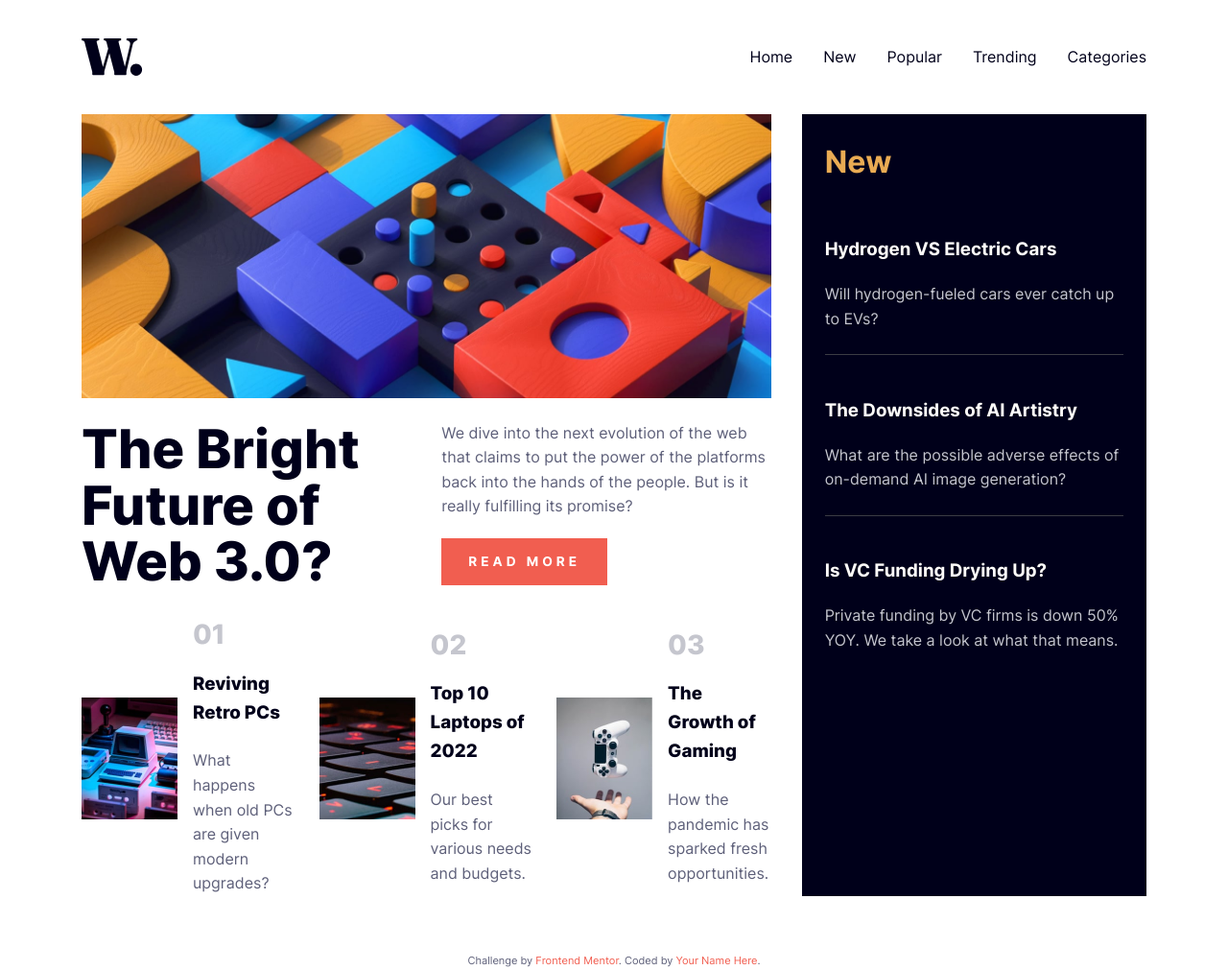
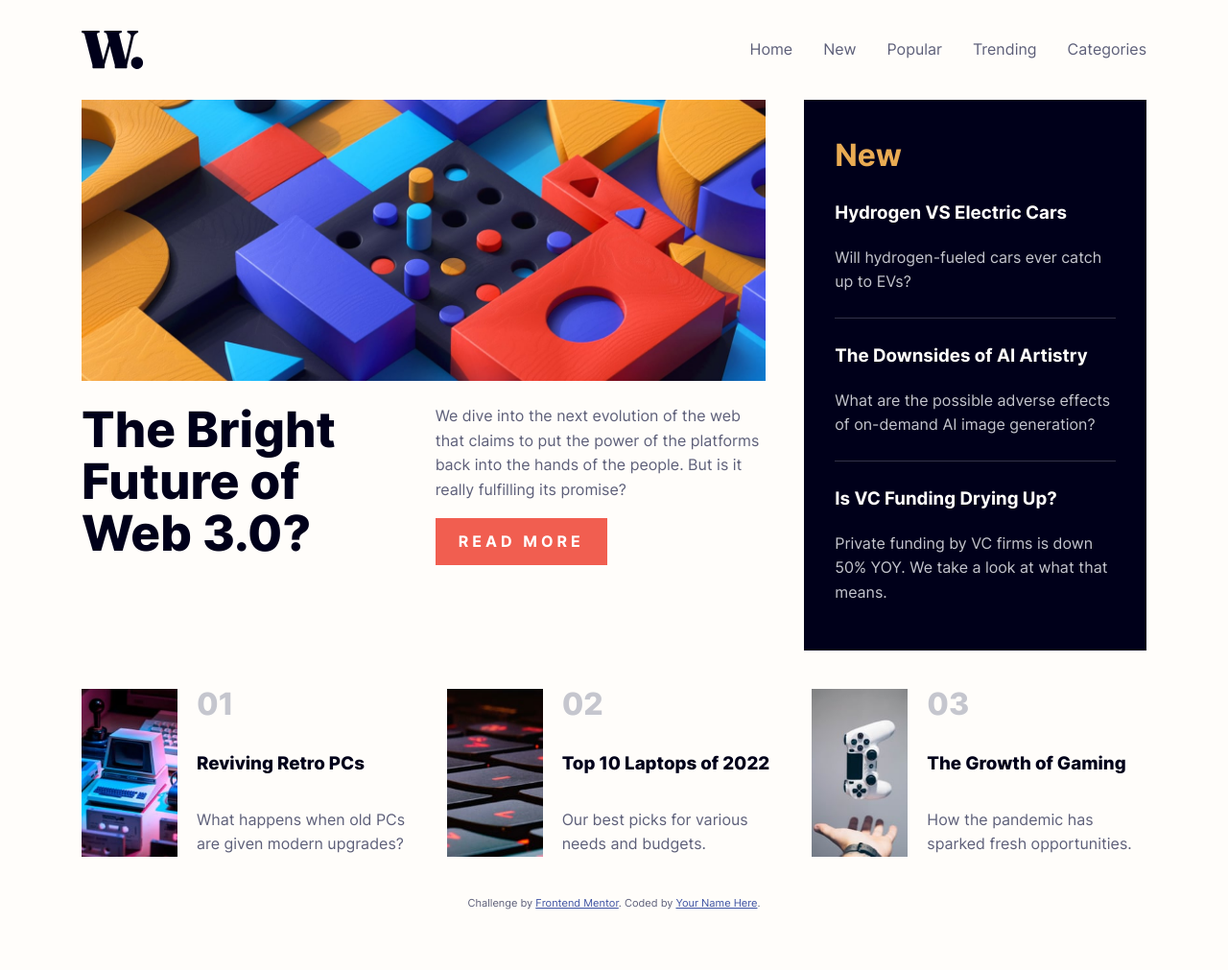
Before and after one commit to code-Estif/News-HomePage, a plain HTML site: page index.html in a window 1280 px wide. Shown: the whole page at 96% size. After the commit the page ends 990 px from the top, so only its background shows below. Drawn offline with Linux system fonts and the light colour scheme.

Commit message:
updated files

```diff
--- a/index.html
+++ b/index.html
@@ -2,30 +2,31 @@
 <html lang="en">
 <head>
   <meta charset="UTF-8">
-  <meta name="viewport" content="width=device-width, initial-scale=1.0">
+  <meta name="viewport" content="width=device-width, initial-scale=1.0"> <!-- displays site properly based on user's device -->
+
   <link rel="icon" type="image/png" sizes="32x32" href="./assets/images/favicon-32x32.png">
+  <link rel="preload" href="./assets/fonts/Inter-VariableFont_slnt,wght.ttf" as="font" type="font/ttf" crossorigin>
   <link rel="preload" href="./assets/fonts/static/Inter-Regular.ttf" as="font" type="font/ttf" crossorigin>
   <link rel="preload" href="./assets/fonts/static/Inter-Bold.ttf" as="font" type="font/ttf" crossorigin>
   <link rel="preload" href="./assets/fonts/static/Inter-ExtraBold.ttf" as="font" type="font/ttf" crossorigin>
   <link rel="stylesheet" href="./styles.css">
-  <script src="./script.js" defer></script>
+
   <title>Frontend Mentor | News homepage</title>
 </head>
 <body>
-  <div class="page-wrapper">
   <header class="site-header container">
-      <a class="logo" href="#" aria-label="News Homepage">
-        <img src="./assets/images/logo.svg" alt="News" width="65" height="40">
+    <a class="brand" href="#" aria-label="News homepage">
+      <img src="./assets/images/logo.svg" alt="News logo" width="65" height="40">
     </a>
 
-      <button class="nav-toggle" aria-controls="primary-navigation" aria-expanded="false">
+    <input type="checkbox" id="nav-toggle" class="nav-toggle" aria-hidden="true">
+    <label for="nav-toggle" class="nav-toggle-btn" aria-label="Open menu">
       <img class="icon-open" src="./assets/images/icon-menu.svg" alt="Open menu" width="40" height="17">
       <img class="icon-close" src="./assets/images/icon-menu-close.svg" alt="Close menu" width="32" height="31">
-        <span class="sr-only">Menu</span>
-      </button>
+    </label>
 
-      <nav id="primary-navigation" class="primary-nav" aria-label="Primary">
-        <ul class="nav-list">
+    <nav id="site-nav" class="site-nav" aria-label="Primary">
+      <ul>
         <li><a href="#">Home</a></li>
         <li><a href="#">New</a></li>
         <li><a href="#">Popular</a></li>
@@ -33,20 +34,22 @@
         <li><a href="#">Categories</a></li>
       </ul>
     </nav>
-
-      <div class="backdrop" aria-hidden="true"></div>
+    <label for="nav-toggle" class="backdrop" aria-hidden="true"></label>
   </header>
 
-    <main class="container main-grid">
-      <section class="hero" aria-labelledby="hero-title">
-        <picture class="hero-media">
-          <source media="(min-width: 1024px)" srcset="./assets/images/image-web-3-desktop.jpg">
-          <img src="./assets/images/image-web-3-mobile.jpg" alt="Abstract shapes for Web 3.0" loading="eager">
+  <main class="container grid">
+    <section class="hero">
+      <picture>
+        <source srcset="./assets/images/image-web-3-desktop.jpg" media="(min-width: 768px)">
+        <img class="hero-image" src="./assets/images/image-web-3-mobile.jpg" alt="Abstract Web 3.0 illustration">
       </picture>
       <div class="hero-content">
-          <h1 id="hero-title">The Bright Future of Web 3.0?</h1>
-          <div class="hero-text">
-            <p>We dive into the next evolution of the web that claims to put the power of the platforms back into the hands of the people. But is it really fulfilling its promise?</p>
+        <h1 class="hero-title">The Bright Future of Web 3.0?</h1>
+        <div class="hero-body">
+          <p>
+            We dive into the next evolution of the web that claims to put the power of the platforms
+            back into the hands of the people. But is it really fulfilling its promise?
+          </p>
           <a class="btn btn-primary" href="#">Read more</a>
         </div>
       </div>
@@ -54,57 +57,53 @@
 
     <aside class="sidebar" aria-labelledby="new-heading">
       <h2 id="new-heading">New</h2>
-        <div class="new-list">
-          <article class="new-item">
-            <h3><a href="#" class="new-title">Hydrogen VS Electric Cars</a></h3>
+      <article class="sidebar-item">
+        <h3><a class="sidebar-link" href="#">Hydrogen VS Electric Cars</a></h3>
         <p>Will hydrogen-fueled cars ever catch up to EVs?</p>
       </article>
       <hr>
-          <article class="new-item">
-            <h3><a href="#" class="new-title">The Downsides of AI Artistry</a></h3>
+      <article class="sidebar-item">
+        <h3><a class="sidebar-link" href="#">The Downsides of AI Artistry</a></h3>
         <p>What are the possible adverse effects of on-demand AI image generation?</p>
       </article>
       <hr>
-          <article class="new-item">
-            <h3><a href="#" class="new-title">Is VC Funding Drying Up?</a></h3>
+      <article class="sidebar-item">
+        <h3><a class="sidebar-link" href="#">Is VC Funding Drying Up?</a></h3>
         <p>Private funding by VC firms is down 50% YOY. We take a look at what that means.</p>
       </article>
-        </div>
     </aside>
 
-      <section class="top-stories" aria-label="Top stories">
-        <article class="story">
-          <img class="story-image" src="./assets/images/image-retro-pcs.jpg" alt="Retro PCs" width="100" height="127">
-          <div class="story-content">
-            <span class="story-rank">01</span>
-            <h3><a class="story-title" href="#">Reviving Retro PCs</a></h3>
-            <p class="story-excerpt">What happens when old PCs are given modern upgrades?</p>
+    <section class="articles" aria-label="Featured articles">
+      <article class="card">
+        <img class="card-thumb" src="./assets/images/image-retro-pcs.jpg" alt="Retro PCs thumbnail" width="200" height="254">
+        <div class="card-body">
+          <span class="card-index">01</span>
+          <h3><a class="card-title" href="#">Reviving Retro PCs</a></h3>
+          <p class="card-text">What happens when old PCs are given modern upgrades?</p>
         </div>
       </article>
-        <article class="story">
-          <img class="story-image" src="./assets/images/image-top-laptops.jpg" alt="Top laptops" width="100" height="127">
-          <div class="story-content">
-            <span class="story-rank">02</span>
-            <h3><a class="story-title" href="#">Top 10 Laptops of 2022</a></h3>
-            <p class="story-excerpt">Our best picks for various needs and budgets.</p>
+      <article class="card">
+        <img class="card-thumb" src="./assets/images/image-top-laptops.jpg" alt="Top laptops thumbnail" width="200" height="254">
+        <div class="card-body">
+          <span class="card-index">02</span>
+          <h3><a class="card-title" href="#">Top 10 Laptops of 2022</a></h3>
+          <p class="card-text">Our best picks for various needs and budgets.</p>
         </div>
       </article>
-        <article class="story">
-          <img class="story-image" src="./assets/images/image-gaming-growth.jpg" alt="Gaming growth" width="100" height="127">
-          <div class="story-content">
-            <span class="story-rank">03</span>
-            <h3><a class="story-title" href="#">The Growth of Gaming</a></h3>
-            <p class="story-excerpt">How the pandemic has sparked fresh opportunities.</p>
+      <article class="card">
+        <img class="card-thumb" src="./assets/images/image-gaming-growth.jpg" alt="Gaming growth thumbnail" width="200" height="254">
+        <div class="card-body">
+          <span class="card-index">03</span>
+          <h3><a class="card-title" href="#">The Growth of Gaming</a></h3>
+          <p class="card-text">How the pandemic has sparked fresh opportunities.</p>
         </div>
       </article>
     </section>
   </main>
 
-    <footer class="container">
-      <p class="attribution">Challenge by <a href="https://www.frontendmentor.io?ref=challenge" target="_blank" rel="noopener">Frontend Mentor</a>. Coded by <a href="#">Your Name Here</a>.</p>
+  <footer class="attribution container">
+    Challenge by <a href="https://www.frontendmentor.io?ref=challenge" target="_blank" rel="noreferrer noopener">Frontend Mentor</a>.
+    Coded by <a href="#">Your Name Here</a>.
   </footer>
-  </div>
-
-  <span class="sr-only" id="modal-desc">Primary navigation</span>
 </body>
 </html>
--- a/styles.css
+++ b/styles.css
@@ -1,217 +1,215 @@
-/*
-  News homepage – responsive styles
-  - Mobile-first, enhanced at >=1024px for desktop
-*/
-
 @font-face {
-  font-family: "Inter Local";
-  src: url("./assets/fonts/static/Inter-Regular.ttf") format("truetype");
+  font-family: 'Inter';
+  src: url('./assets/fonts/static/Inter-Regular.ttf') format('truetype');
   font-weight: 400;
   font-style: normal;
   font-display: swap;
 }
+
 @font-face {
-  font-family: "Inter Local";
-  src: url("./assets/fonts/static/Inter-Bold.ttf") format("truetype");
+  font-family: 'Inter';
+  src: url('./assets/fonts/static/Inter-Bold.ttf') format('truetype');
   font-weight: 700;
   font-style: normal;
   font-display: swap;
 }
+
 @font-face {
-  font-family: "Inter Local";
-  src: url("./assets/fonts/static/Inter-ExtraBold.ttf") format("truetype");
+  font-family: 'Inter';
+  src: url('./assets/fonts/static/Inter-ExtraBold.ttf') format('truetype');
   font-weight: 800;
   font-style: normal;
   font-display: swap;
 }
 
 :root {
-  --clr-primary-orange: hsl(35, 77%, 62%);
-  --clr-primary-red: hsl(5, 85%, 63%);
+  --clr-orange: hsl(35, 77%, 62%);
+  --clr-red: hsl(5, 85%, 63%);
+  --clr-off-white: hsl(36, 100%, 99%);
+  --clr-grayish-blue: hsl(233, 8%, 79%);
+  --clr-dark-grayish-blue: hsl(236, 13%, 42%);
+  --clr-very-dark-blue: hsl(240, 100%, 5%);
 
-  --clr-neutral-off-white: hsl(36, 100%, 99%);
-  --clr-neutral-grayish-blue: hsl(233, 8%, 79%);
-  --clr-neutral-dark-grayish-blue: hsl(236, 13%, 42%);
-  --clr-neutral-very-dark-blue: hsl(240, 100%, 5%);
-
-  --container-max-w: 1110px;
+  --container-max: 1110px;
+  --space-1: 8px;
+  --space-2: 12px;
+  --space-3: 16px;
+  --space-4: 20px;
+  --space-5: 24px;
+  --space-6: 32px;
+  --space-7: 40px;
 }
 
-/* Reset */
 * { box-sizing: border-box; }
-html:focus-within { scroll-behavior: smooth; }
 html, body { height: 100%; }
 body {
   margin: 0;
-  font-family: "Inter Local", Arial, Helvetica, sans-serif;
-  color: var(--clr-neutral-very-dark-blue);
-  background-color: white;
+  font-family: 'Inter', system-ui, -apple-system, Segoe UI, Roboto, Helvetica, Arial, 'Apple Color Emoji', 'Segoe UI Emoji';
+  background-color: var(--clr-off-white);
+  color: var(--clr-very-dark-blue);
   line-height: 1.6;
-}
-img { max-width: 100%; display: block; height: auto; }
-a { color: inherit; text-decoration: none; }
-button { font: inherit; background: none; border: 0; padding: 0; cursor: pointer; }
-
-.sr-only {
-  position: absolute;
-  width: 1px;
-  height: 1px;
-  padding: 0;
-  margin: -1px;
-  overflow: hidden;
-  clip-path: inset(50%);
-  white-space: nowrap;
-  border: 0;
 }
 
 .container {
-  width: min(100% - 2rem, var(--container-max-w));
+  width: min(100%, calc(var(--container-max) + var(--space-6)));
   margin-inline: auto;
+  padding-inline: var(--space-3);
 }
-
-.page-wrapper { min-height: 100%; }
 
 /* Header */
 .site-header {
   display: flex;
   align-items: center;
   justify-content: space-between;
-  padding-block: 1.5rem;
-  position: relative;
+  padding-block: var(--space-6);
 }
 
-.logo img { width: 64px; height: auto; }
+.brand img { display: block; }
 
-.nav-toggle { display: grid; place-items: center; }
-.nav-toggle .icon-close { display: none; }
+.site-nav ul {
+  list-style: none;
+  margin: 0;
+  padding: 0;
+  display: flex;
+  gap: var(--space-6);
+}
 
-.primary-nav {
+.site-nav a {
+  text-decoration: none;
+  color: var(--clr-dark-grayish-blue);
+}
+.site-nav a:hover { color: var(--clr-red); }
+
+/* Mobile nav */
+.nav-toggle { display: none; }
+.nav-toggle-btn { display: none; cursor: pointer; }
+.backdrop { display: none; }
+
+@media (max-width: 767.98px) {
+  .nav-toggle-btn { display: block; }
+  .site-nav {
     position: fixed;
-  inset: 0 0 0 30%;
+    top: 0;
+    right: -260px;
+    width: 260px;
+    height: 100dvh;
     background: white;
-  transform: translateX(100%);
-  transition: transform 200ms ease-out;
-  padding: 7.5rem 1.5rem 1.5rem;
+    padding: var(--space-6);
+    transition: right 200ms ease;
     z-index: 20;
   }
-
-.nav-list {
-  list-style: none;
-  padding: 0;
-  margin: 0;
-  display: grid;
-  gap: 1.25rem;
-}
-
-.nav-list a { color: var(--clr-neutral-very-dark-blue); }
-.nav-list a:hover { color: var(--clr-primary-red); }
-
+  .site-nav ul { flex-direction: column; gap: var(--space-4); margin-top: 80px; }
   .backdrop {
     position: fixed;
     inset: 0;
     background: rgba(0,0,0,0.5);
-  opacity: 0;
-  visibility: hidden;
-  transition: opacity 200ms ease-out, visibility 200ms ease-out;
     z-index: 10;
   }
-
-/* Open state */
-body.nav-open .primary-nav { transform: translateX(0); }
-body.nav-open .backdrop { opacity: 1; visibility: visible; }
-body.nav-open .nav-toggle .icon-open { display: none; }
-body.nav-open .nav-toggle .icon-close { display: inline; }
-
-/* Main */
-.main-grid {
-  display: grid;
-  gap: 2rem;
-  padding-bottom: 3rem;
+  #nav-toggle:checked ~ .site-nav { right: 0; }
+  #nav-toggle:checked ~ .backdrop { display: block; }
+  .nav-toggle-btn {
+    position: relative;
+    z-index: 30;
+  }
+  .nav-toggle-btn .icon-close { display: none; }
+  #nav-toggle:checked + .nav-toggle-btn .icon-open { display: none; }
+  #nav-toggle:checked + .nav-toggle-btn .icon-close { display: inline; }
 }
 
-.hero-media img { width: 100%; border-radius: 0; }
+/* Grid */
+.grid {
+  display: grid;
+  grid-template-columns: 1fr;
+  gap: var(--space-6);
+}
 
+@media (min-width: 768px) {
+  .grid {
+    grid-template-columns: 2fr 1fr;
+    grid-template-rows: auto auto;
+    gap: var(--space-7);
+    align-items: start;
+  }
+  .hero { grid-column: 1 / 2; }
+  .sidebar { grid-column: 2 / 3; align-self: stretch; }
+  .articles { grid-column: 1 / 3; }
+}
+
+/* Hero */
+.hero-image {
+  width: 100%;
+  height: auto;
+  display: block;
+}
 .hero-content {
   display: grid;
-  gap: 1rem;
+  gap: var(--space-5);
+  margin-top: var(--space-5);
 }
-
-.hero h1 {
-  font-size: 2.5rem;
-  line-height: 1.05;
-  font-weight: 800;
-  margin: 0.75rem 0 0;
-}
-
-.hero-text p { color: var(--clr-neutral-dark-grayish-blue); margin: 0 0 1.25rem; }
-
-.btn {
-  display: inline-block;
-  padding: 0.85rem 1.75rem;
-  text-transform: uppercase;
-  letter-spacing: 0.25rem;
-  font-weight: 700;
-  font-size: 0.85rem;
-}
-
-.btn-primary { background: var(--clr-primary-red); color: white; }
-.btn-primary:hover { background: var(--clr-neutral-very-dark-blue); }
-
-/* Sidebar (New) */
-.sidebar {
-  background: var(--clr-neutral-very-dark-blue);
-  color: var(--clr-neutral-off-white);
-  padding: 1.5rem;
-}
-
-.sidebar h2 {
-  color: var(--clr-primary-orange);
-  margin: 0 0 1rem;
-  font-size: 2rem;
-}
-
-.new-item { padding: 1rem 0; }
-.new-item p { color: var(--clr-neutral-grayish-blue); margin: 0.5rem 0 0; }
-.new-title { display: inline-block; font-weight: 700; }
-.new-title:hover { color: var(--clr-primary-orange); }
-
-.sidebar hr { border: 0; border-top: 1px solid hsl(233, 8%, 25%); }
-
-/* Top stories */
-.top-stories { display: grid; gap: 1.5rem; }
-.story { display: grid; grid-template-columns: 100px 1fr; gap: 1rem; align-items: center; }
-.story-image { object-fit: cover; width: 100px; height: 127px; }
-.story-content { display: grid; gap: 0.25rem; }
-.story-rank { color: var(--clr-neutral-grayish-blue); font-weight: 800; font-size: 1.75rem; line-height: 1; }
-.story-title { font-weight: 800; }
-.story-title:hover { color: var(--clr-primary-red); }
-.story-excerpt { color: var(--clr-neutral-dark-grayish-blue); margin: 0; }
-
-/* Footer */
-.attribution { font-size: 11px; text-align: center; color: var(--clr-neutral-dark-grayish-blue); }
-.attribution a { color: var(--clr-primary-red); }
-
-/* Desktop */
-@media (min-width: 1024px) {
-  .site-header { padding-block: 2.5rem; }
-  .nav-toggle { display: none; }
-  .primary-nav { position: static; transform: none; inset: auto; padding: 0; background: transparent; }
-  .backdrop { display: none; }
-  .nav-list { display: flex; gap: 2rem; }
-
-  .main-grid {
-    grid-template-columns: 2fr 1fr;
-    grid-template-rows: auto auto;
-  }
-  .hero { grid-column: 1; grid-row: 1; }
-  .sidebar { grid-column: 2; grid-row: 1 / span 2; }
-  .top-stories { grid-column: 1; grid-row: 2; grid-template-columns: repeat(3, 1fr); }
-
+@media (min-width: 768px) {
   .hero-content {
     grid-template-columns: 1fr 1fr;
     align-items: start;
-    gap: 2rem;
-    margin-top: 1.5rem;
   }
-  .hero h1 { font-size: 3.5rem; margin-top: 0; }
 }
+.hero-title {
+  font-size: clamp(2rem, 4vw, 3.5rem);
+  line-height: 1.05;
+  font-weight: 800;
+  margin: 0;
+}
+.hero-body p {
+  color: var(--clr-dark-grayish-blue);
+  margin-top: 0;
+}
+.btn {
+  display: inline-block;
+  text-transform: uppercase;
+  letter-spacing: 4px;
+  padding: 12px 24px;
+  text-decoration: none;
+  font-weight: 700;
+}
+.btn-primary {
+  background: var(--clr-red);
+  color: white;
+}
+.btn-primary:hover { background: var(--clr-very-dark-blue); }
+
+/* Sidebar */
+.sidebar {
+  background: var(--clr-very-dark-blue);
+  color: var(--clr-off-white);
+  padding: var(--space-6);
+}
+.sidebar h2 {
+  color: var(--clr-orange);
+  margin: 0 0 var(--space-4);
+  font-size: 2rem;
+}
+.sidebar-item p { color: var(--clr-grayish-blue); margin-top: var(--space-2); }
+.sidebar-link { color: var(--clr-off-white); text-decoration: none; font-weight: 700; display: inline-block; }
+.sidebar-link:hover { color: var(--clr-orange); }
+.sidebar hr { border: none; border-top: 1px solid rgba(255,255,255,0.2); margin: var(--space-5) 0; }
+
+/* Articles */
+.articles {
+  display: grid;
+  gap: var(--space-6);
+}
+@media (min-width: 768px) {
+  .articles {
+    grid-template-columns: repeat(3, 1fr);
+  }
+}
+.card { display: grid; grid-template-columns: 100px 1fr; gap: var(--space-4); align-items: start; }
+.card-thumb { width: 100%; height: 100%; object-fit: cover; display: block; }
+.card-body { display: grid; gap: var(--space-2); }
+.card-index { color: var(--clr-grayish-blue); font-weight: 800; font-size: 2rem; line-height: 1; }
+.card-title { text-decoration: none; color: var(--clr-very-dark-blue); font-weight: 800; }
+.card-title:hover { color: var(--clr-red); }
+.card-text { color: var(--clr-dark-grayish-blue); margin: 0; }
+
+/* Footer */
+.attribution { font-size: 11px; text-align: center; color: var(--clr-dark-grayish-blue); padding-block: var(--space-7); }
+.attribution a { color: hsl(228, 45%, 44%); }
```
Also changed, not shown: 1 other file. Lines whose indentation alone changed are shown as unchanged.
